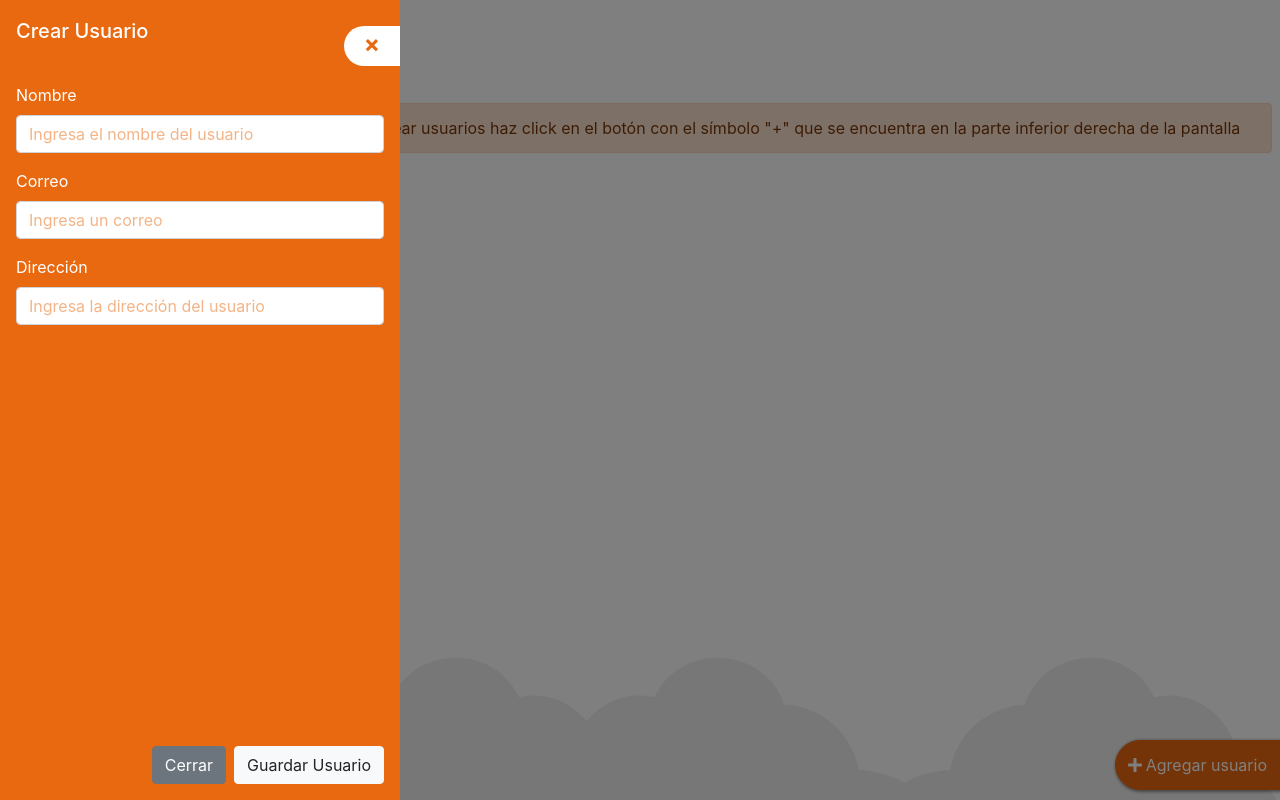
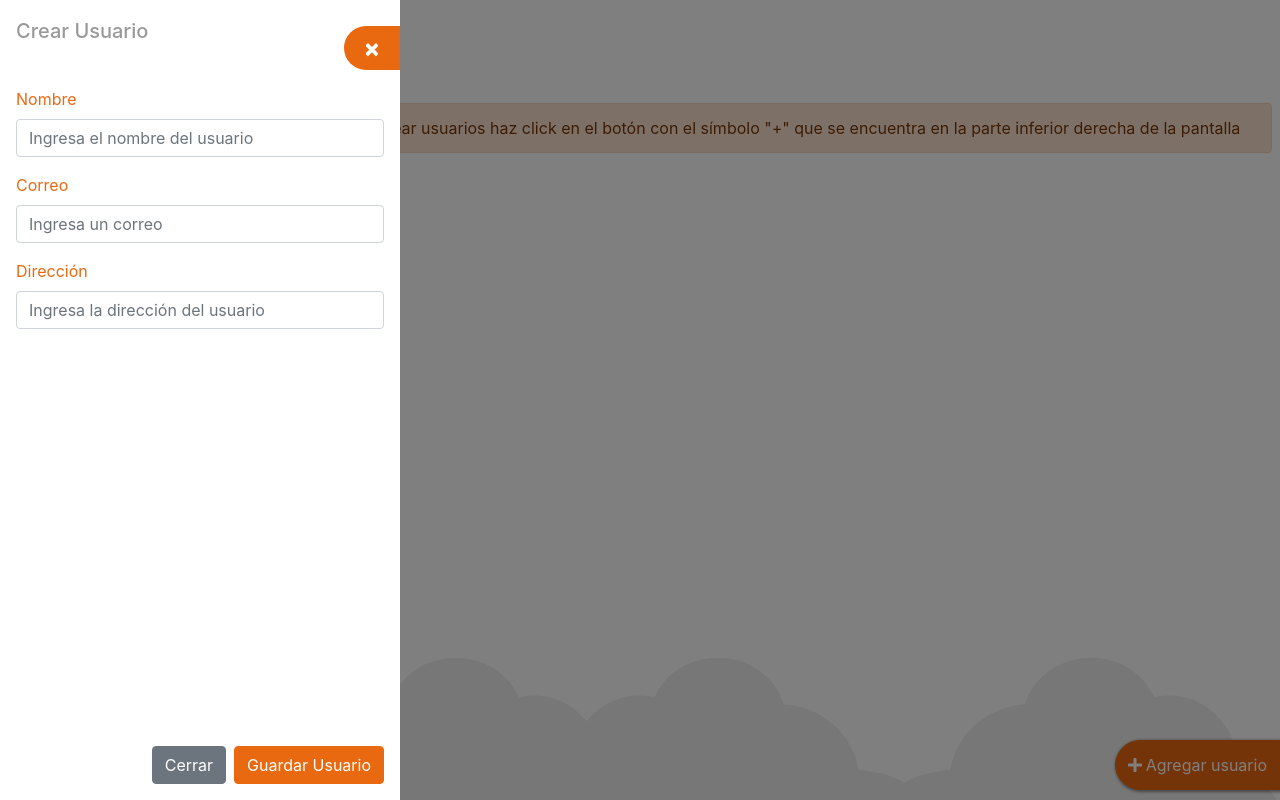
Before and after one commit to Roderick777/nectiauser, an Angular app: page / in a window 1280 px wide. Both pictures are taken after a click on the button "Agregar usuario". Built offline with nearby package versions, Linux system fonts and the light colour scheme; grey boxes are pictures that could not be loaded.

Commit message:
orden en el código

```diff
--- a/src/app/components/crear/crear.component.html
+++ b/src/app/components/crear/crear.component.html
@@ -41,7 +41,7 @@
 
         <div class="modal-footer">
           <button type="button" class="btn btn-secondary" data-dismiss="modal">Cerrar</button>
-          <button type="button" class="btn btn-light" (click)="guardarUsuario()">Guardar Usuario</button>
+          <button type="button" class="btn btn-primary" (click)="guardarUsuario()">Guardar Usuario</button>
         </div>
       </div>
     </div>
--- a/src/app/components/crear/crear.component.scss
+++ b/src/app/components/crear/crear.component.scss
@@ -8,7 +8,7 @@
 #modal__crear{
     padding-right: 0px !important;
     padding-left: 0px !important;
-    color: #FFF;
+    color: map-get($theme-colors, "primary");
     .modal-dialog {
         transform: none;
         max-width: 3000px;
@@ -22,27 +22,24 @@
             border-radius: 0px;
             width: 100%;
             height: 100%;
-            background-color: map-get($theme-colors, "primary");
+            background-color: #FFF;
             .toast-body{
                 color:  map-get($theme-colors, "primary");
             }
-            input{
-                color: map-get($theme-colors, "primary");
-                &::placeholder { /* Chrome, Firefox, Opera, Safari 10.1+ */
-                    color: rgba(map-get($theme-colors, "primary"), .5);
-                }
+            .modal-title{
+                color: #999;
             }
             .close{
-                background-color: #FFF;
+                background-color: map-get($theme-colors, "primary");
                 border-radius: 24px 0px 0px 24px;
-                color:map-get($theme-colors, "primary");
+                color: #FFF;
                 opacity: 1;
                 transition: all 0.5s ease;
                 margin-top: 10px;
-                padding: 6px 20px 10px 20px;
+                padding: 10px 20px 10px 20px;
                 outline: 0px;
                 &:hover{
-                    padding: 6px 25px 10px 20px;
+                    padding: 10px 25px 10px 20px;
                 }
             }
         }
@@ -63,7 +60,6 @@
                 border-radius: 0px;
                 width: 100%;
                 height: 100%;
-                background-color: map-get($theme-colors, "primary");
             }
         }
     }
```
